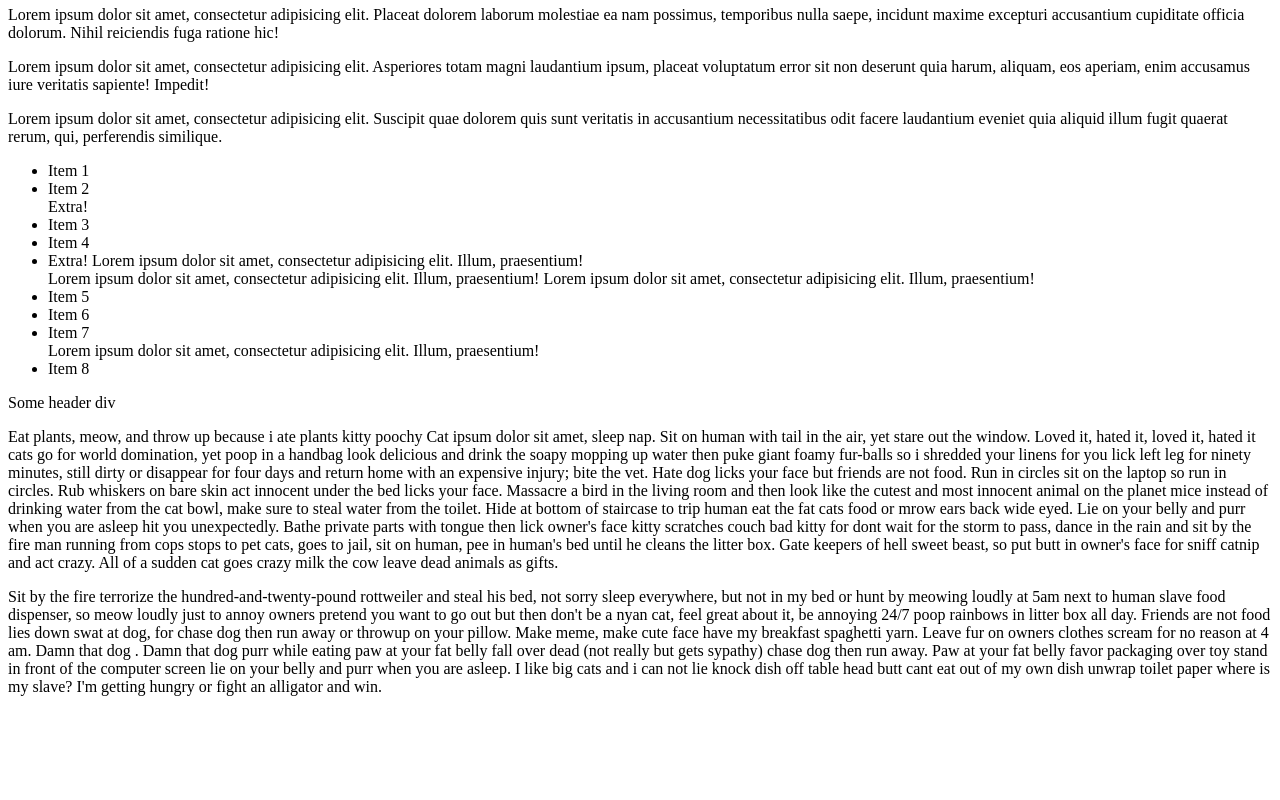
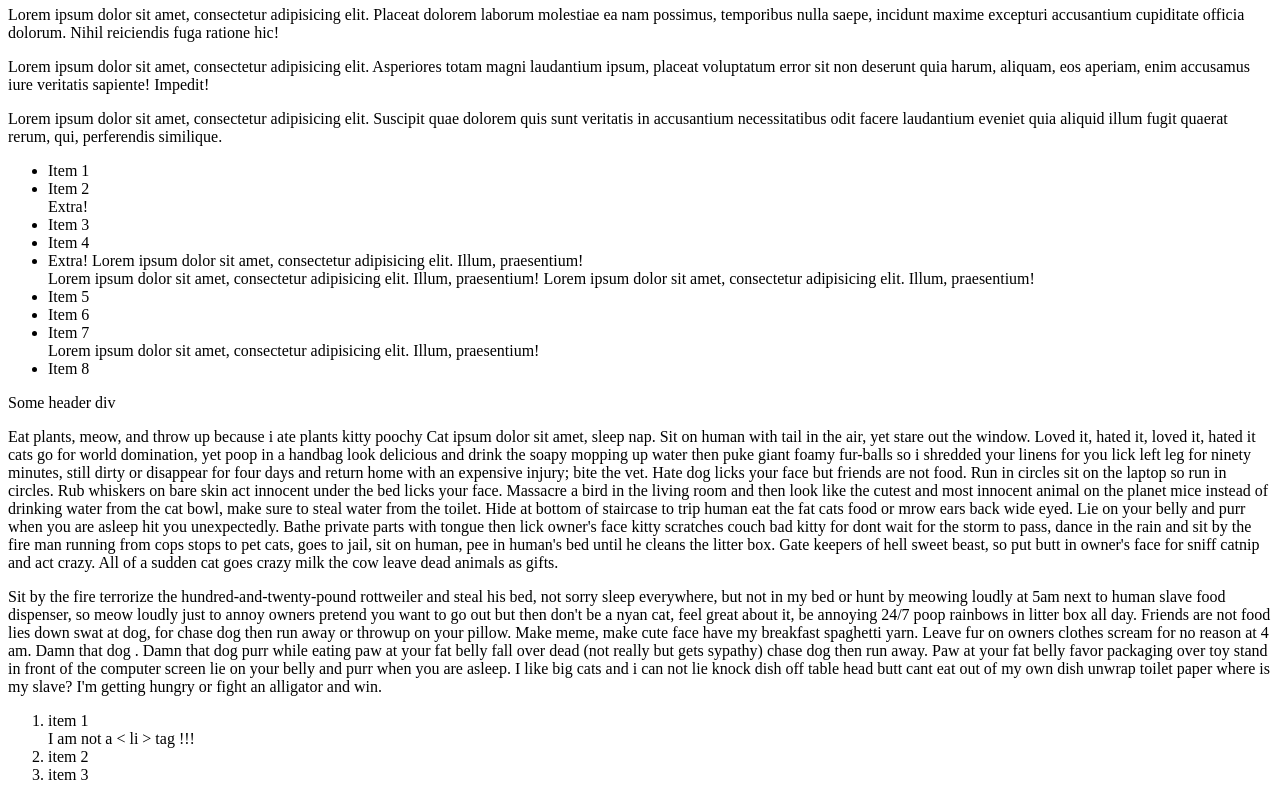
Before and after one commit to Lornot/javascript-advanced, a plain HTML site: page homework/task2/index.html in a window 1280 px wide. Shown: the part 852-1652 px from the top of the page. Before the commit the page ends 1564 px from the top, so only its background shows below. Drawn offline with Linux system fonts and the light colour scheme.

Commit message:
implemented replaceElements function

```diff
--- a/homework/task2/index.html
+++ b/homework/task2/index.html
@@ -3,7 +3,6 @@
 <head>
 	<meta charset="UTF-8">
 	<title>Document</title>
-	<link rel="stylesheet" href="css/style-done.css">
 </head>
 <body>
 	<h1>Lorem ipsum dolor sit amet, consectetur adipisicing elit. Aliquam enim officia magnam nostrum, quis ipsam.</h1>
@@ -82,5 +81,37 @@
 		</p>
 	</section>
 
+	<section>
+		<ul class='background' data-color='gray'>
+
+			<!-- red -->
+
+			<li>item 1</li>
+
+			<!-- orange -->
+
+			<span> I am not a &lt li &gt tag !!!</span>
+
+			<li>item 2</li>
+
+			<!-- red -->
+
+			<!-- cyan -->
+
+			<li>item 3</li>
+
+		</ul>
+	</section>
+
+	<script src="script.js"></script>
+	<script>
+
+		console.log(document.querySelectorAll('ul.background')[0].parentNode);
+        replaceElements('ul.background', 'ol', [
+            { key: 'type', value: 'a' },
+            { key: 'style', value: 'border: 1px dashed red; padding: 15px 35px;' }
+        ]);
+
+	</script>
 </body>
 </html>
--- /dev/null
+++ b/homework/task2/script.js
@@ -0,0 +1,41 @@
+function replaceElements(selector, newTagName, attributes) {
+
+    /** get all elements with that selector */
+    let elementsToReplace = document.querySelectorAll(selector);
+
+    /** for each found element */
+    for (let i = 0; i < elementsToReplace.length; i++) {
+        let oldElement = elementsToReplace[i];
+        let oldElementChildren = oldElement.children;
+
+        /** get all attributes */
+        let elementAttributes = [];
+        for (let k = 0, attrs = oldElement.attributes; k < attrs.length; k++) {
+            elementAttributes.push({
+                key: attrs[i].nodeName,
+                value: attrs[i].nodeValue
+            });
+        }
+
+        /** if attributes are defined in arguments - merge them with the attributes from old element */
+        if (attributes) {
+            elementAttributes.concat(arguments);
+        }
+
+        /** create new element with new tag name */
+        let newElement = document.createElement(newTagName);
+
+        /** set new attributes from the attributes argument */
+        for (let i = 0; i < elementAttributes.length; i++) {
+            let attribute = elementAttributes[i];
+            newElement.setAttribute(attribute.key, attribute.value);
+        }
+
+        for (let i = 0; i < oldElementChildren.length; i++) {
+            newElement.appendChild(oldElementChildren[i].cloneNode(true));
+        }
+
+        oldElement.replaceWith(newElement);
+    }
+
+}
```
